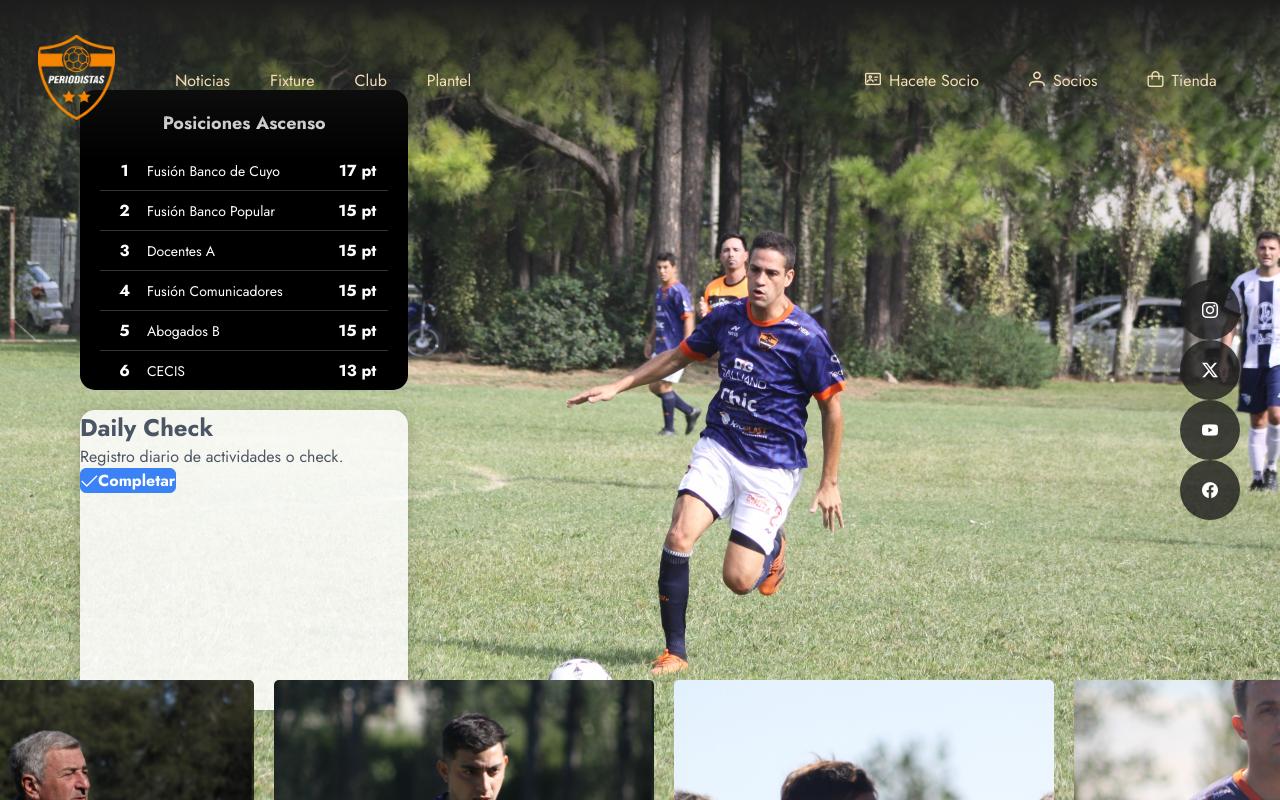
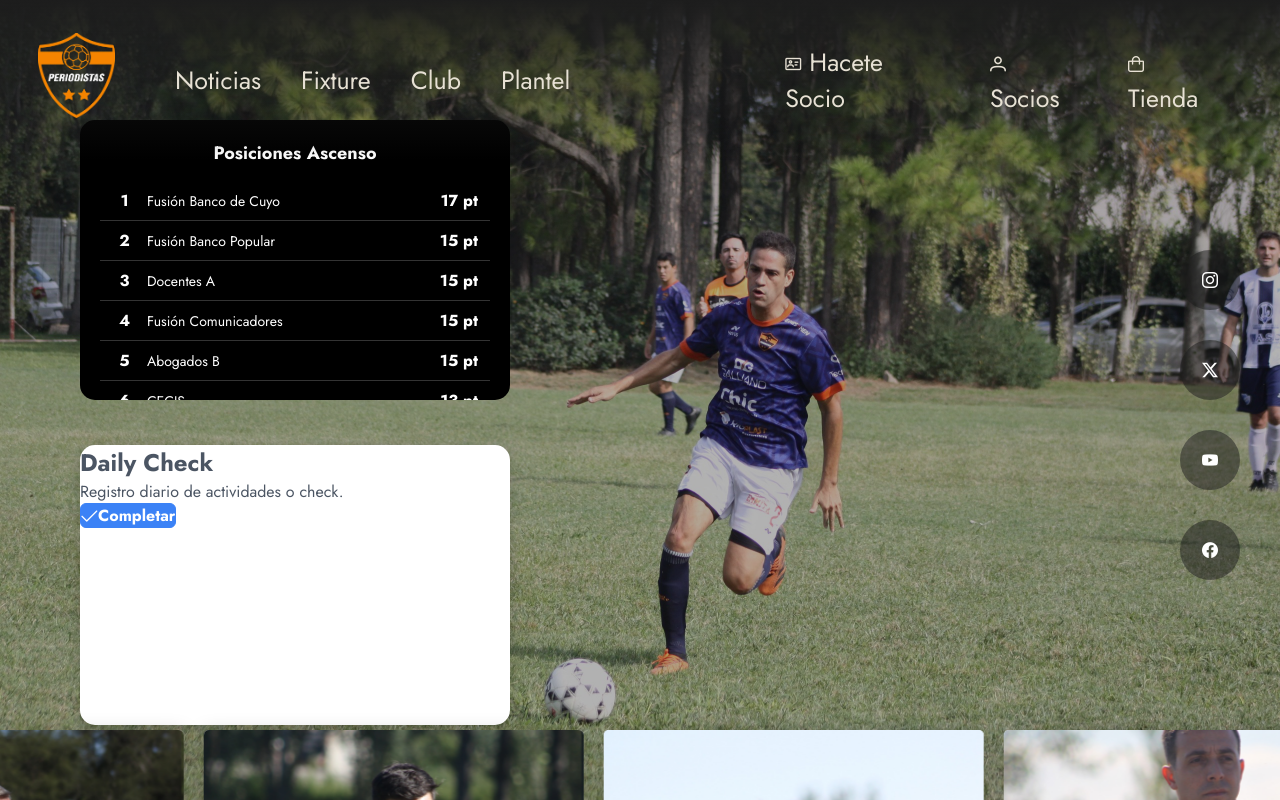
Before and after one commit to NahuelSilva96/EFi_Prog_II, a React (Vite) app in the folder EFI_Equipo5/WebPeriodistas/: page / in a window 1280 px wide. Shown: the top 800 px of the page. Built offline with nearby package versions, Linux system fonts and the light colour scheme.

Commit message:
actualizaciones

```diff
--- a/EFI_Equipo5/WebPeriodistas/src/App.jsx
+++ b/EFI_Equipo5/WebPeriodistas/src/App.jsx
@@ -16,8 +16,8 @@ function App() {
         <Navbar />
         <Routes>
           <Route path="/" element={<Inicio />} />
-          {/*<Route path="/noticias" element={<Noticias />} />
-          <Route path="/plantel" element={<Plantel />} />
+          <Route path="/noticias" element={<Noticias />} />
+          {/*<Route path="/plantel" element={<Plantel />} />
           <Route path="/fixture" element={<Fixture />} />
           <Route path="/tienda" element={<Tienda />} />*/}
         </Routes>
--- /dev/null
+++ b/EFI_Equipo5/WebPeriodistas/src/components/DailyCheck.jsx
@@ -0,0 +1,15 @@
+import { Card } from 'primereact/card';
+import { Button } from 'primereact/button';
+
+function DailyCheck() {
+
+    return(
+        <Card title="Daily Check" className="daily-check">
+          <p>Registro diario de actividades o check.</p>
+          <Button label="Completar" icon="pi pi-check" />
+        </Card>
+    )
+
+}
+
+export default DailyCheck
--- a/EFI_Equipo5/WebPeriodistas/src/components/Navbar.jsx
+++ b/EFI_Equipo5/WebPeriodistas/src/components/Navbar.jsx
@@ -16,7 +16,7 @@ function Navbar() {
               onClick={ () => navigate("/")} />
             </article>
             <ul className='nav-menu'>
-              <li className='nav-item'>Noticias</li>
+              <li className='nav-item' onClick={() => navigate('/noticias')}>Noticias</li>
               <li className='nav-item'>Fixture</li>
               <li className='nav-item'>Club</li>
               <li className='nav-item'>Plantel</li>
--- a/EFI_Equipo5/WebPeriodistas/src/pages/Inicio.jsx
+++ b/EFI_Equipo5/WebPeriodistas/src/pages/Inicio.jsx
@@ -1,8 +1,8 @@
 import Carrusel from '../components/Carrusel';
 import CarruselNoticias from '../components/NoticiasCarru';
 import TablaPosiciones from '../components/TablaPosiciones';
-import { Card } from 'primereact/card';
-import { Button } from 'primereact/button';
+import DailyCheck from '../components/DailyCheck';
+
 
 function Inicio() {
   return (
@@ -16,10 +16,7 @@ function Inicio() {
       <article className='izquierda'>
         <div className="cards-container">
           <TablaPosiciones />
-          <Card title="Daily Check" className="primercard">
-            <p>Registro diario de actividades o check.</p>
-            <Button label="Completar" icon="pi pi-check" />
-          </Card>
+          <DailyCheck />
         </div>
 
       </article>
@@ -45,6 +42,11 @@ function Inicio() {
     <section className='noticias-carru'>
       <CarruselNoticias />
     </section>
+
+    <section className='matches' style={{ color: 'white'}}>
+      <h1>Ultimo partido</h1>
+      <h2>Proximo partido</h2>
+    </section>
   </article>
   );
 }
--- a/EFI_Equipo5/WebPeriodistas/src/styles/inicio.css
+++ b/EFI_Equipo5/WebPeriodistas/src/styles/inicio.css
@@ -2,9 +2,10 @@
 .carru {
     position: relative;
     width: 100%;
-    height: 900px;
+    height: 100vh;
     background: linear-gradient(180deg, #1D1D1D 0%, rgba(29, 29,27, 0) 100%);
     overflow: hidden;
+    z-index: 1;
 }
 /* overlay */
 .overlay {
@@ -18,12 +19,16 @@
   align-items: center;
   padding: 40px;
   z-index: 10;
+  background-color: rgba(0, 0, 0, 0.3);
+  backdrop-filter: blur(0.7px); /* desenfoque */
 }
 
+/* tabla de posiciones y daily check*/
 .izquierda {
   display: flex;
   flex-direction: column;
   gap: 20px;
+  width: 430px;
   margin-left: 40px;
 }
 
@@ -31,20 +36,38 @@
   display: flex;
   flex-direction: column;
   gap: 20px;
+  margin-top: 20px;
 }
 
+/* tabla de posiciones */
 .cards-container > * {
-  height: 300px;
-  overflow: auto; /* si el contenido excede, agrega scroll */
+  margin-top: 25px;
+  height: 280px;
+  overflow: auto; /* si el contenido excede,  wertyip+agrega scroll */
 }
 
-.primercard, .positions {
+.daily-check, .positions {
   width: 100%;
   border-radius: 15px;
 }
 
-.primercard {
-  background: rgba(255,255,255,0.85);
+.positions::-webkit-scrollbar {
+  width: 20px;
+}
+
+.positions::-webkit-scrollbar-track {
+  box-shadow: inset 0 0 5px grey;
+  border-radius: 10px;
+}
+
+/* Handle */
+.positions::-webkit-scrollbar-thumb {
+  background: #ff5e00;
+  border-radius: 10px;
+}
+
+.daily-check {
+  background: #ffffff; /* blanco sólido */
   border-radius: 15px;
   box-shadow: 0 4px 15px rgba(0,0,0,0.2);
 }
@@ -59,7 +82,8 @@
 .social-media {
   width: 60px;
   height: 60px;
-  background: rgba(29,29,29,0.8);
+  margin-top: 30px;
+  background: rgba(29,29,29,0.5);
   color: white;
   display: flex;
   align-items: center;
@@ -77,7 +101,7 @@
 /* noticias */
 .noticias-carrusel-constante {
   position: absolute;
-  bottom: -150px;
+  bottom: -200px;
   overflow: hidden;
   width: 100%;
   padding: 20px 0;
@@ -87,7 +111,7 @@
 .noticias-track {
   display: flex;
   width: max-content;
-  animation: scrollNoticias 40s linear infinite;
+  animation: scrollNoticias 55s linear infinite;
   animation-direction: reverse;
 }
 
@@ -109,6 +133,7 @@
   margin-right: 20px;
   transition: all 0.6s cubic-bezier(0.175, 0.885, 0.32, 1.275);
   border-radius: 5px;
+  box-shadow: 0 4px 20px rgba(0,0,0,0.25);
 }
 
 .card_noticias img {
--- a/EFI_Equipo5/WebPeriodistas/src/styles/main.css
+++ b/EFI_Equipo5/WebPeriodistas/src/styles/main.css
@@ -8,7 +8,6 @@
     font-optical-sizing: auto;
     font-weight: weight;
     font-style: normal;
-
 }
 
 html, body, #root {
@@ -16,4 +15,5 @@ html, body, #root {
   padding: 0;
   width: 100%;
   height: 100%;
+  background-color: #5e5a5a;
 }
--- a/EFI_Equipo5/WebPeriodistas/src/styles/navbar.css
+++ b/EFI_Equipo5/WebPeriodistas/src/styles/navbar.css
@@ -15,7 +15,9 @@
     top: 0;
     left: 0;
     z-index: 1000;
-    color: wheat;
+    color: rgb(231, 225, 212);
+    font-size: 25px;
+
 }
 
 .nav-left {
```
